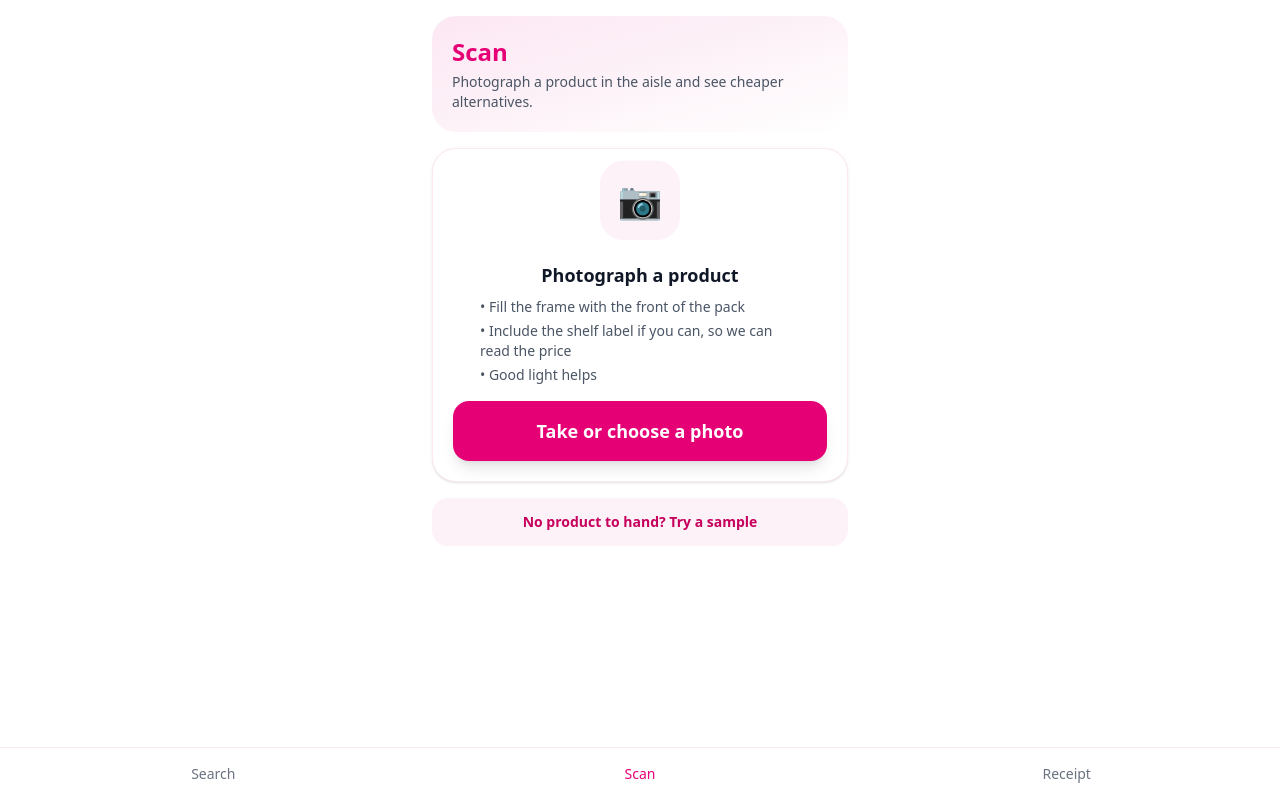
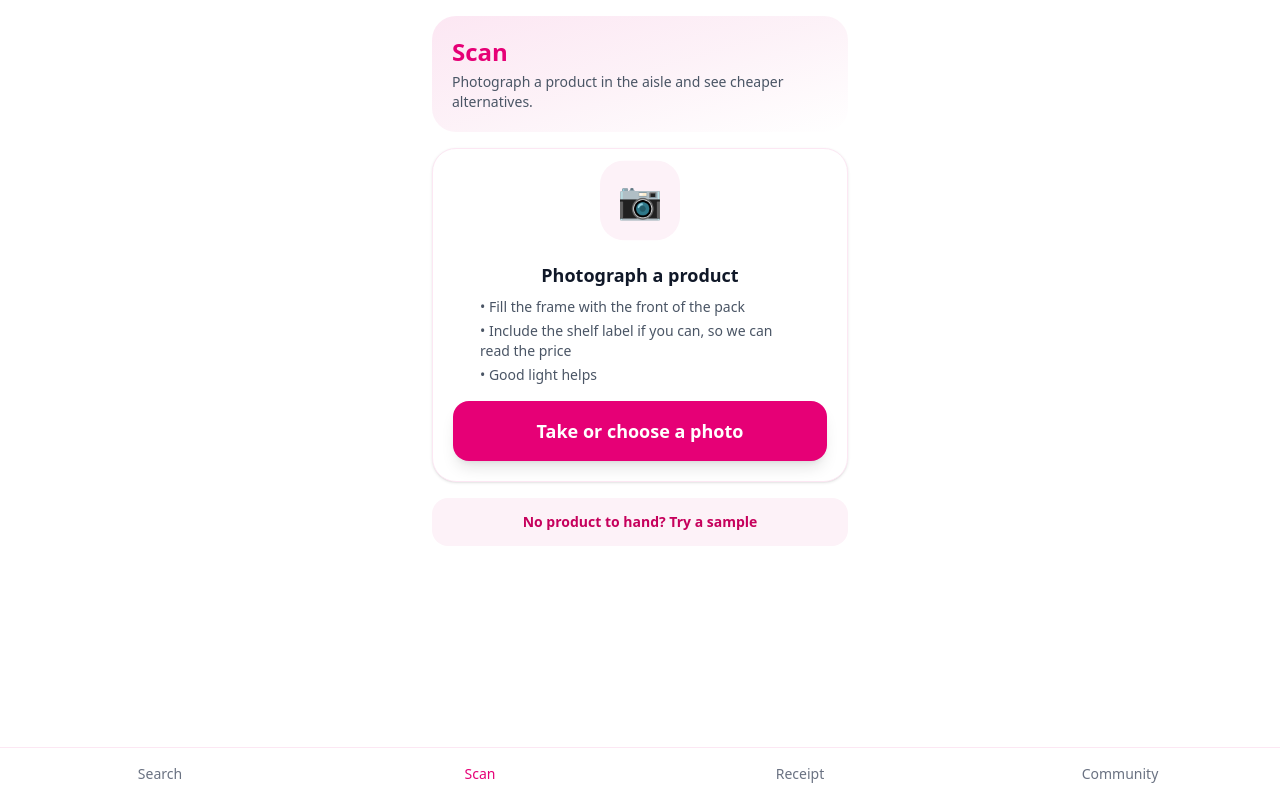
Before and after one commit to shaantshor/PinkCheck, a Next.js app: page /scan in a window 1280 px wide. Built offline with nearby package versions, Linux system fonts and the light colour scheme; no server answers.

Commit message:
feat(A-8): add Community tab, render CallItOut under High results on Search and Scan
Co-Authored-By: Claude Sonnet 5.5 <noreply@anthropic.com>

```diff
--- a/app/page.tsx
+++ b/app/page.tsx
@@ -3,6 +3,7 @@ import { useEffect, useRef, useState } from 'react';
 import demo from '@/data/demo.json';
 import type { Comparison } from '@/lib/types';
 import ResultCard from '@/components/ResultCard';
+import CallItOut from '@/components/extras/CallItOut';
 import Loading from '@/components/Loading';
 import IntroSplash from '@/components/IntroSplash';
 
@@ -101,6 +102,7 @@ export default function SearchPage() {
       {result && (
         <div ref={resultRef} className="scroll-mt-4 space-y-4">
           <ResultCard comparison={result} />
+          {result.label === 'High' && <CallItOut comparison={result} />}
           <button
             onClick={() => {
               setResult(null);
--- a/app/scan/page.tsx
+++ b/app/scan/page.tsx
@@ -5,6 +5,7 @@ import demo from '@/data/demo.json';
 import type { Comparison, Product } from '@/lib/types';
 import { fileOrCanvasToJpegBase64 } from '@/lib/image';
 import ResultCard from '@/components/ResultCard';
+import CallItOut from '@/components/extras/CallItOut';
 import Loading from '@/components/Loading';
 
 const SAMPLE_NAME: string =
@@ -256,6 +257,7 @@ export default function ScanPage() {
           <h2 className="anim-fade-up text-xl font-extrabold text-gray-900">Cheaper alternatives</h2>
           {isSample && <p className="text-xs text-amber-700">Sample product, not read from a photo.</p>}
           <ResultCard comparison={result} />
+          {result.label === 'High' && <CallItOut comparison={result} />}
           <button onClick={reset} className="press min-h-12 w-full rounded-xl border border-pink-200 text-pink-700">
             Scan another product
           </button>
--- a/components/TabBar.tsx
+++ b/components/TabBar.tsx
@@ -6,6 +6,7 @@ const TABS = [
   { href: '/', label: 'Search' },
   { href: '/scan', label: 'Scan' },
   { href: '/receipt', label: 'Receipt' },
+  { href: '/community', label: 'Community' },
 ];
 
 export default function TabBar() {
@@ -18,7 +19,7 @@ export default function TabBar() {
           <Link
             key={t.href}
             href={t.href}
-            className={`flex-1 py-4 text-center text-sm font-medium ${
+            className={`flex-1 py-4 text-center text-xs font-medium sm:text-sm ${
               active ? 'text-pink-600' : 'text-gray-500'
             }`}
           >
```
Also changed, not shown: 1 other file (tests, documents, lock files or other folders).
